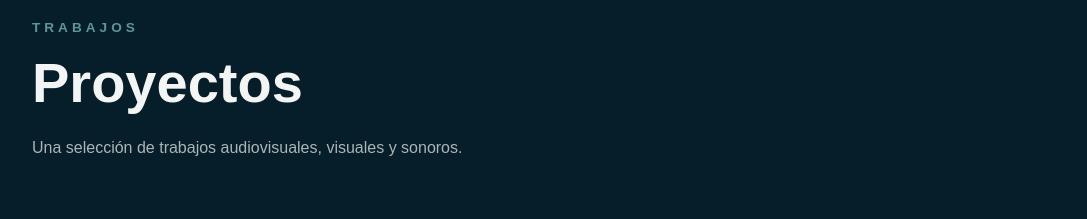
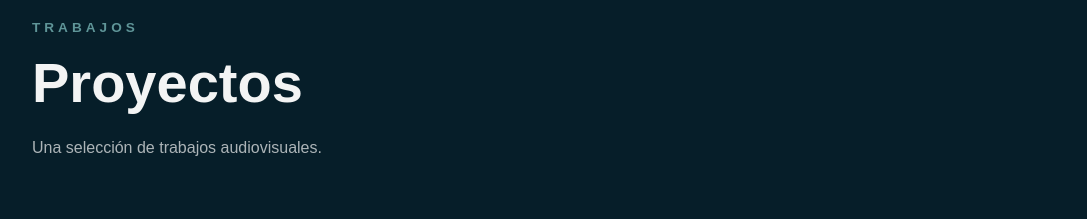
Before and after one commit to julianqsilk/portfolio, a React (Vite) app: page / in a window 1280 px wide. Shown: the part 1700-1919 px from the top of the page, without its empty margins (96-1183 px from the left). Built offline with nearby package versions, Linux system fonts and the light colour scheme.

Commit message:
update projects

```diff
--- a/src/sections/Projects.jsx
+++ b/src/sections/Projects.jsx
@@ -24,7 +24,7 @@ function Projects() {
         <h2>Proyectos</h2>
 
         <p>
-          Una selección de trabajos audiovisuales, visuales y sonoros.
+          Una selección de trabajos audiovisuales.
         </p>
       </div>
 
```
